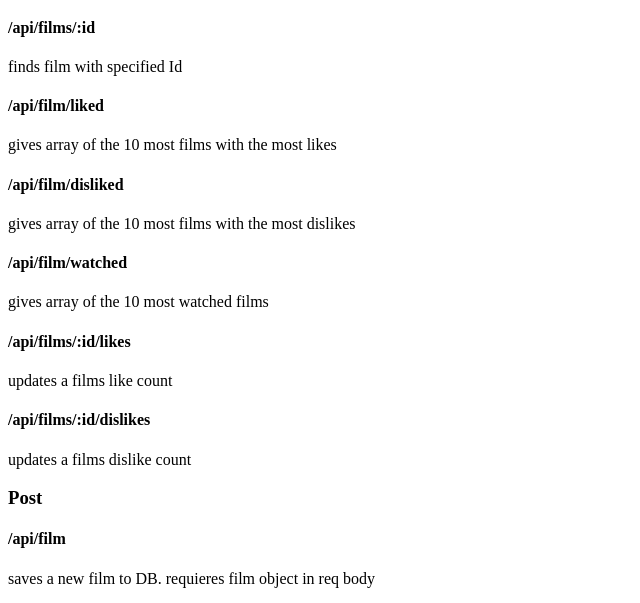
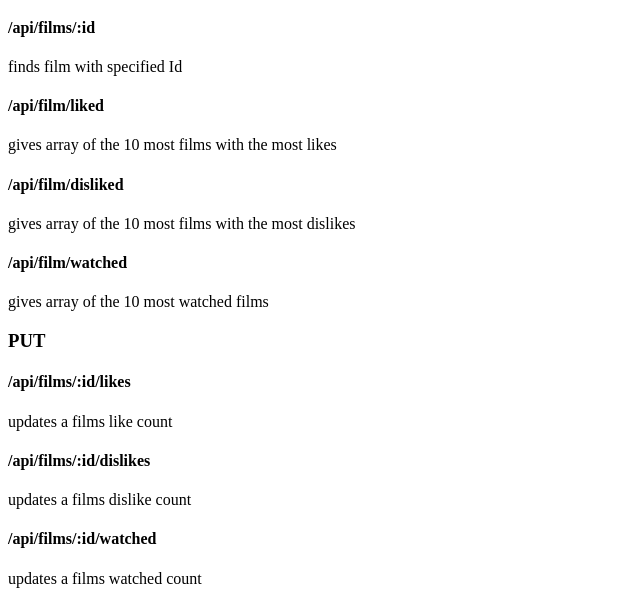
Before and after one commit to Watson230/NCProject_BE-streamRoulette, a website: page endpointt.html in a window 1280 px wide. Shown: the part 163-766 px from the top of the page, without its empty margins (0-640 px from the left). Drawn offline with nearby package versions, Linux system fonts and the light colour scheme.

Commit message:
updated routes on README and endpoints html page

```diff
--- a/endpointt.html
+++ b/endpointt.html
@@ -14,16 +14,14 @@
 
 <h1>Stream Roulette Api Documentation</h1>
 
-
-
       <h1>Films </h1>
 
        <h3>Get</h3>
 
-       <h4>/api/films/:id</h4>
+    <h4>/api/films/:id</h4>
    <p>finds film with specified Id</p>
 
-      <h4>/api/film/liked</h4>
+    <h4>/api/film/liked</h4>
    gives array of the 10 most films with the most likes
 
    <h4>/api/film/disliked</h4>
@@ -32,11 +30,16 @@
    <h4>/api/film/watched</h4>
    gives array of the 10 most watched films
 
+   <h3>PUT</h3>
+
    <h4>/api/films/:id/likes</h4>
    <p>updates a films like count</p>
 
    <h4>/api/films/:id/dislikes</h4>
    <p>updates a films dislike count</p>
+
+   <h4>/api/films/:id/watched</h4>
+   <p>updates a films watched count</p>
 
   <h3>Post</h3>
 
```
Also changed, not shown: README.md.
